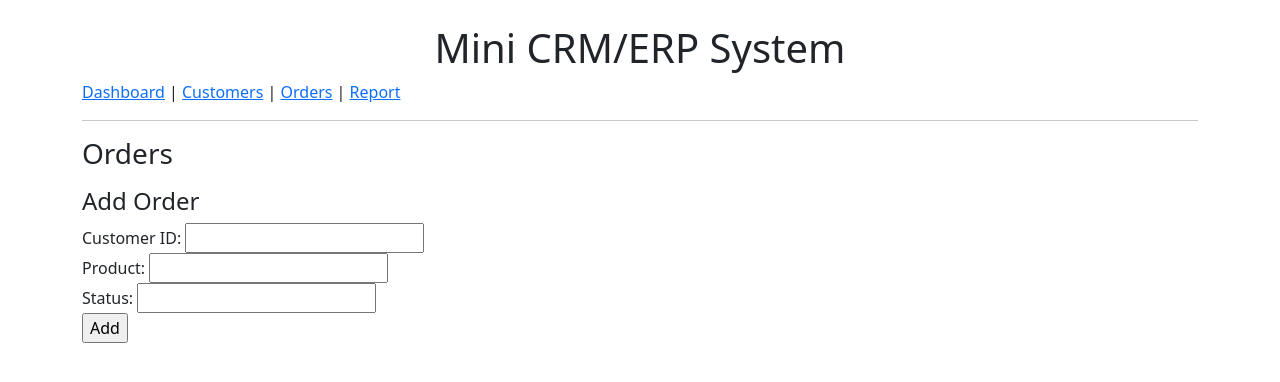
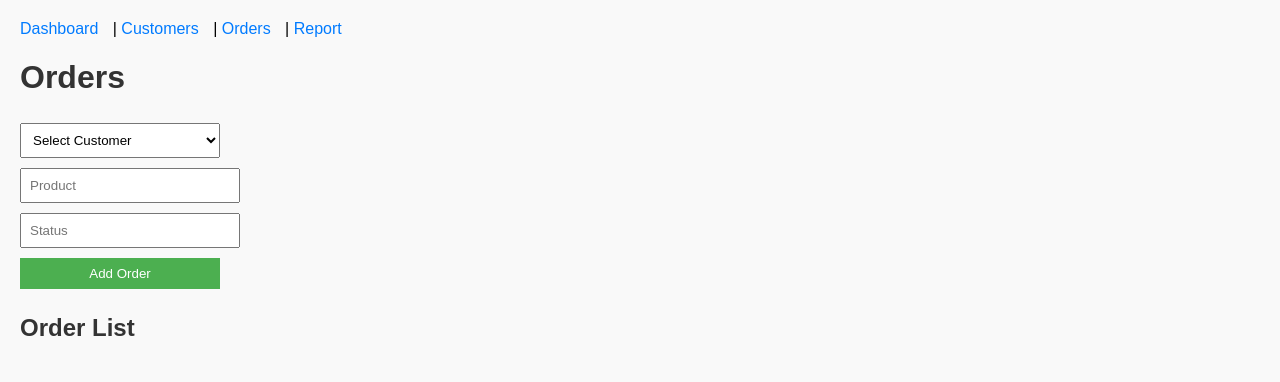
Before and after one commit to TechTitanR/crm_erp_project, a Flask app: page /orders in a window 1280 px wide. Shown: the top 382 px of the page. Run offline with Flask 3, Linux system fonts and the light colour scheme.

Commit message:
Updated Flask CRM/ERP App: Improved app.py, added base.html, error pages, and UI enhancements

```diff
--- a/app.py
+++ b/app.py
@@ -1,23 +1,29 @@
-from flask import Flask, render_template, request, redirect, url_for
+from flask import Flask, render_template, request, redirect, url_for, flash
 from flask_sqlalchemy import SQLAlchemy
+from sqlalchemy.exc import IntegrityError
+import os
 
 app = Flask(__name__)
 app.config['SQLALCHEMY_DATABASE_URI'] = 'sqlite:///database.db'
+app.config['SECRET_KEY'] = 'your_secret_key'  # Needed for flashing messages
 db = SQLAlchemy(app)
 
 # Models
 class Customer(db.Model):
     id = db.Column(db.Integer, primary_key=True)
-    name = db.Column(db.String(100))
-    email = db.Column(db.String(100))
-    phone = db.Column(db.String(20))
+    name = db.Column(db.String(100), nullable=False)
+    email = db.Column(db.String(100), nullable=False)
+    phone = db.Column(db.String(20), nullable=False)
 
 class Order(db.Model):
     id = db.Column(db.Integer, primary_key=True)
-    customer_id = db.Column(db.Integer, db.ForeignKey('customer.id'))
-    product = db.Column(db.String(100))
-    status = db.Column(db.String(20))
+    customer_id = db.Column(db.Integer, db.ForeignKey('customer.id'), nullable=False)
+    product = db.Column(db.String(100), nullable=False)
+    status = db.Column(db.String(20), nullable=False)
 
+    customer = db.relationship('Customer', backref=db.backref('orders', lazy=True))
+
+# Routes
 @app.route('/')
 def dashboard():
     total_customers = Customer.query.count()
@@ -31,27 +37,55 @@
 
 @app.route('/add_customer', methods=['POST'])
 def add_customer():
-    name = request.form['name']
-    email = request.form['email']
-    phone = request.form['phone']
-    new_customer = Customer(name=name, email=email, phone=phone)
-    db.session.add(new_customer)
-    db.session.commit()
+    name = request.form.get('name')
+    email = request.form.get('email')
+    phone = request.form.get('phone')
+
+    if not name or not email or not phone:
+        flash("All customer fields are required!", "error")
+        return redirect(url_for('customers'))
+
+    try:
+        new_customer = Customer(name=name, email=email, phone=phone)
+        db.session.add(new_customer)
+        db.session.commit()
+        flash("Customer added successfully!", "success")
+    except IntegrityError:
+        db.session.rollback()
+        flash("Error adding customer!", "error")
+
     return redirect(url_for('customers'))
 
 @app.route('/orders')
 def orders():
     order_list = Order.query.all()
-    return render_template('orders.html', orders=order_list)
+    customer_list = Customer.query.all()  # To populate dropdown in the form
+    return render_template('orders.html', orders=order_list, customers=customer_list)
 
 @app.route('/add_order', methods=['POST'])
 def add_order():
-    customer_id = request.form['customer_id']
-    product = request.form['product']
-    status = request.form['status']
-    new_order = Order(customer_id=customer_id, product=product, status=status)
-    db.session.add(new_order)
-    db.session.commit()
+    customer_id = request.form.get('customer_id')
+    product = request.form.get('product')
+    status = request.form.get('status')
+
+    if not customer_id or not product or not status:
+        flash("All order fields are required!", "error")
+        return redirect(url_for('orders'))
+
+    customer = Customer.query.get(customer_id)
+    if not customer:
+        flash("Selected customer does not exist!", "error")
+        return redirect(url_for('orders'))
+
+    try:
+        new_order = Order(customer_id=customer_id, product=product, status=status)
+        db.session.add(new_order)
+        db.session.commit()
+        flash("Order added successfully!", "success")
+    except IntegrityError:
+        db.session.rollback()
+        flash("Error adding order!", "error")
+
     return redirect(url_for('orders'))
 
 @app.route('/report')
@@ -61,10 +95,17 @@
     orders_list = Order.query.all()
     return render_template('report.html', customers=total_customers, orders=total_orders, orders_list=orders_list)
 
+# Custom Error Handlers
+@app.errorhandler(404)
+def not_found(e):
+    return render_template('404.html'), 404
 
-# ... your Flask routes above
+@app.errorhandler(500)
+def server_error(e):
+    return render_template('500.html'), 500
 
 if __name__ == "__main__":
-    with app.app_context():
-        db.create_all()
+    if not os.path.exists('database.db'):
+        with app.app_context():
+            db.create_all()
     app.run(debug=True)
--- a/static/style.css
+++ b/static/style.css
@@ -0,0 +1,69 @@
+body {
+    font-family: Arial, sans-serif;
+    margin: 20px;
+    background-color: #f9f9f9;
+}
+
+h1, h2 {
+    color: #333;
+}
+
+form {
+    margin-bottom: 20px;
+}
+
+input, select, button {
+    margin: 5px 0;
+    padding: 8px;
+    width: 200px;
+}
+
+button {
+    background-color: #4CAF50;
+    color: white;
+    border: none;
+    cursor: pointer;
+}
+
+button:hover {
+    background-color: #45a049;
+}
+
+.card {
+    background-color: #fff;
+    padding: 15px;
+    margin: 10px 0;
+    border-radius: 5px;
+    box-shadow: 1px 1px 5px #ccc;
+}
+
+.flash-messages {
+    list-style-type: none;
+    padding: 0;
+}
+
+.flash-messages li {
+    padding: 10px;
+    margin: 5px 0;
+    border-radius: 4px;
+}
+
+.flash-messages li.success {
+    background-color: #d4edda;
+    color: #155724;
+}
+
+.flash-messages li.error {
+    background-color: #f8d7da;
+    color: #721c24;
+}
+
+nav a {
+    margin-right: 10px;
+    text-decoration: none;
+    color: #007BFF;
+}
+
+nav a:hover {
+    text-decoration: underline;
+}
--- a/templates/base.html
+++ b/templates/base.html
@@ -1,20 +1,30 @@
 <!DOCTYPE html>
 <html lang="en">
 <head>
-    <title>Mini CRM/ERP</title>
-    <link href="https://cdn.jsdelivr.net/npm/bootstrap@5.3.0/dist/css/bootstrap.min.css" rel="stylesheet">
+    <meta charset="UTF-8">
+    <title>{% block title %}Flask App{% endblock %}</title>
+    <link rel="stylesheet" href="{{ url_for('static', filename='style.css') }}">
 </head>
 <body>
-<div class="container mt-4">
-    <h1 class="text-center">Mini CRM/ERP System</h1>
+
     <nav>
-        <a href="/">Dashboard</a> |
-        <a href="/customers">Customers</a> |
-        <a href="/orders">Orders</a> |
-        <a href="/report">Report</a>
+        <a href="{{ url_for('dashboard') }}">Dashboard</a> |
+        <a href="{{ url_for('customers') }}">Customers</a> |
+        <a href="{{ url_for('orders') }}">Orders</a> |
+        <a href="{{ url_for('report') }}">Report</a>
     </nav>
-    <hr>
+
+    {% with messages = get_flashed_messages(with_categories=true) %}
+        {% if messages %}
+            <ul class="flash-messages">
+                {% for category, message in messages %}
+                    <li class="{{ category }}">{{ message }}</li>
+                {% endfor %}
+            </ul>
+        {% endif %}
+    {% endwith %}
+
     {% block content %}{% endblock %}
-</div>
+
 </body>
 </html>
--- a/templates/orders.html
+++ b/templates/orders.html
@@ -1,17 +1,25 @@
-{% extends 'base.html' %}
+{% extends "base.html" %}
+{% block title %}Orders{% endblock %}
+
 {% block content %}
-<h3>Orders</h3>
-<ul>
-    {% for order in orders %}
-    <li>Product: {{ order.product }} | Status: {{ order.status }} | Customer ID: {{ order.customer_id }}</li>
-    {% endfor %}
-</ul>
+    <h1>Orders</h1>
 
-<h4>Add Order</h4>
-<form method="POST" action="/add_order">
-    Customer ID: <input type="text" name="customer_id"><br>
-    Product: <input type="text" name="product"><br>
-    Status: <input type="text" name="status"><br>
-    <input type="submit" value="Add">
-</form>
+    <form action="{{ url_for('add_order') }}" method="POST">
+        <select name="customer_id" required>
+            <option value="">Select Customer</option>
+            {% for customer in customers %}
+                <option value="{{ customer.id }}">{{ customer.name }}</option>
+            {% endfor %}
+        </select><br>
+        <input type="text" name="product" placeholder="Product" required><br>
+        <input type="text" name="status" placeholder="Status" required><br>
+        <button type="submit">Add Order</button>
+    </form>
+
+    <h2>Order List</h2>
+    <ul>
+        {% for order in orders %}
+            <li>Order ID: {{ order.id }} | Customer ID: {{ order.customer_id }} | Product: {{ order.product }} | Status: {{ order.status }}</li>
+        {% endfor %}
+    </ul>
 {% endblock %}
```
Also changed, not shown: templates/404.html (added, +7 -0 lines), templates/500.html (added, +7 -0 lines), templates/customers.html (+17 -14 lines), templates/dashboard.html (+10 -4 lines), templates/report.html (+10 -24 lines), 1 other file.
